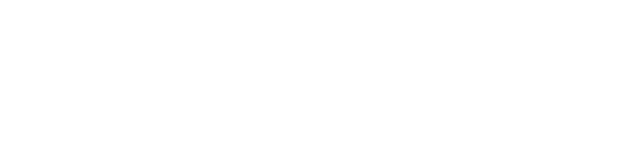
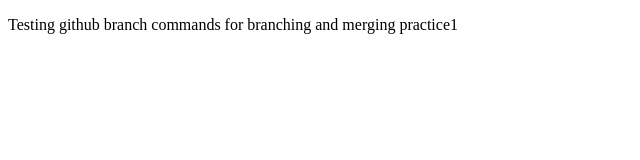
Before and after one commit to cris2123/HelloGit, a plain HTML site: page index.html in a window 1280 px wide. Shown: the whole page, without its empty margins (0-640 px from the left). Drawn offline with Linux system fonts and the light colour scheme.

Commit message:
Added a new branch [practice1]

```diff
--- a/index.html
+++ b/index.html
@@ -8,5 +8,8 @@
 </head>
 <body>
 
+    <p>Testing github branch commands for branching and merging
+    practice1</p>
+
 </body>
 </html>
```
Also changed, not shown: 1 other file.
